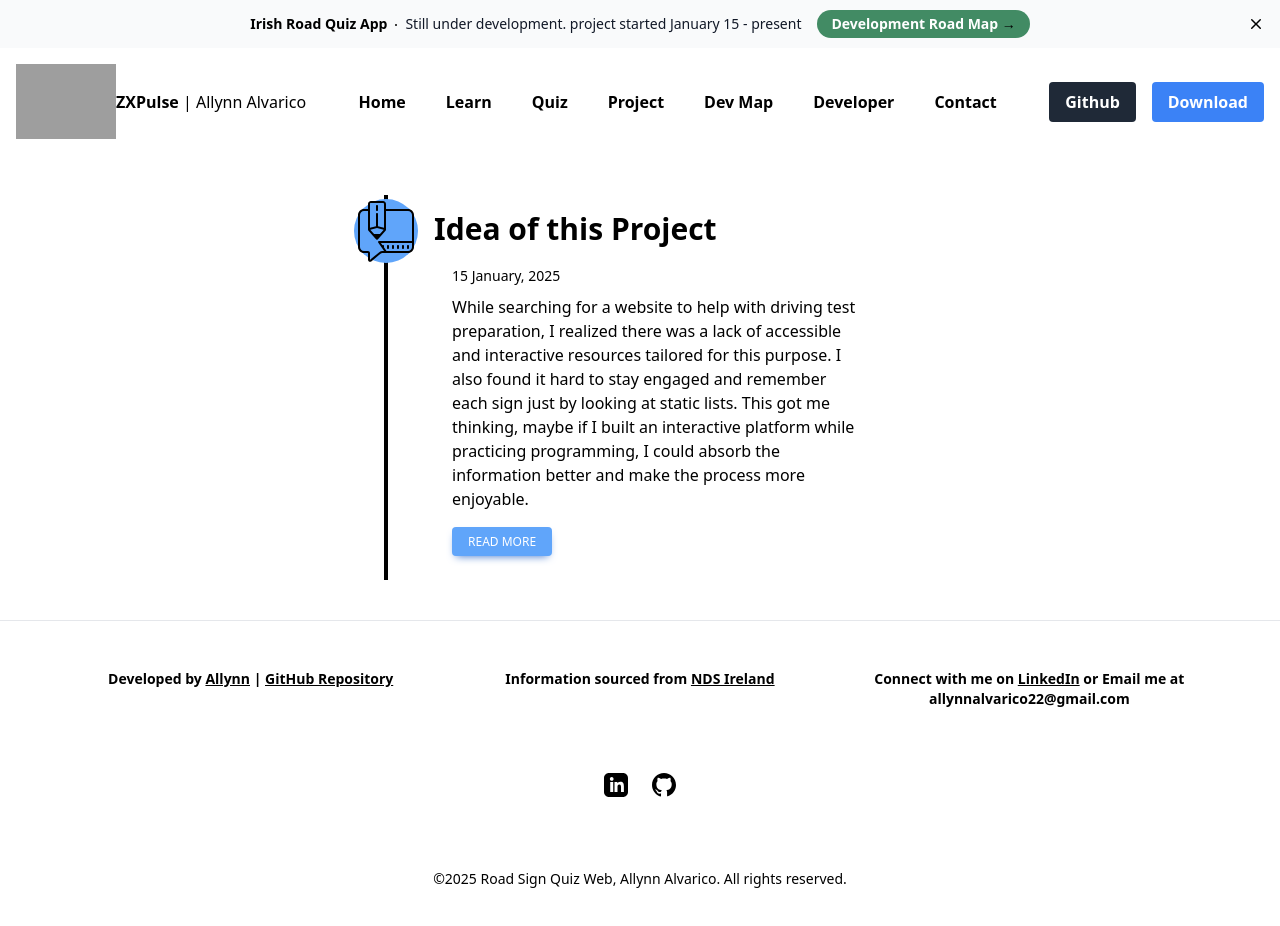
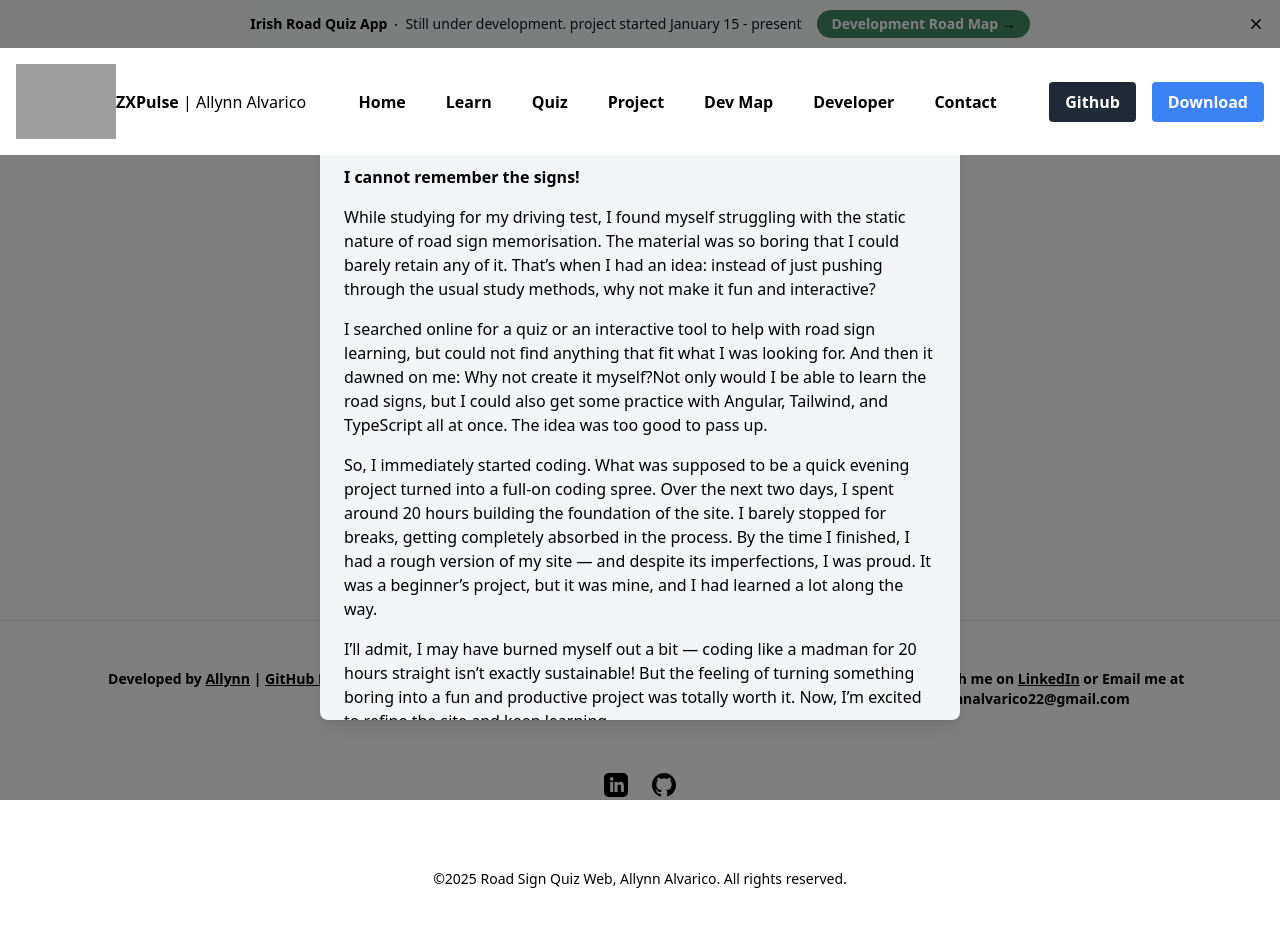
Before and after one commit to AllynnAlvarico/AngularRoadWeb, an Angular app: page /timeline in a window 1280 px wide. Both pictures are taken after a click on the button "READ MORE". Shown: the top 926 px of the page. Built offline with nearby package versions, Linux system fonts and the light colour scheme; grey boxes are pictures that could not be loaded.

Commit message:
added a blog post

```diff
--- /dev/null
+++ b/src/app/development-map/modal-component/modal-component.component.css
@@ -0,0 +1,27 @@
+section {
+  @apply bg-gray-100 rounded-lg shadow-lg;
+  @apply w-11/12 md:w-2/3 lg:w-1/2 max-h-[80vh] overflow-auto;
+}
+header {
+  @apply flex justify-between items-center border-b p-4;
+}
+
+article {
+  @apply p-6 space-y-4;
+}
+
+h2 {
+  @apply text-lg font-bold;
+}
+h3 {
+  @apply font-bold;
+}
+a {
+  @apply text-blue-400 underline italic;
+}
+.headBtnClose {
+  @apply text-gray-500 hover:text-gray-700 text-xl;
+}
+.btnClose {
+  @apply px-4 py-2 bg-gray-300 rounded-md mr-2;
+}
--- /dev/null
+++ b/src/app/development-map/modal-component/modal-component.component.html
@@ -0,0 +1,19 @@
+<div #modalRef class="fixed inset-0 bg-black bg-opacity-50 flex items-center justify-center" *ngIf="openModal">
+  <section>
+    <header>
+      <h2>{{headTitle}}</h2>
+      <button (click)="closeModal()" class="headBtnClose">&times;</button>
+    </header>
+    <article>
+      <h3>{{ subheader }}</h3>
+      <p>{{ para1 }}</p>
+      <p>{{ para2 }}</p>
+      <p>{{ para3 }}</p>
+      <p>{{ message }}</p>
+      <a href="https://allynnalvarico.github.io/RoadSignQuizWeb.io/" target="_blank">Here is the Link!</a>
+    </article>
+    <div class="border-t p-4">
+      <button (click)="closeModal()" class="btnClose">Close</button>
+    </div>
+  </section>
+</div>
--- /dev/null
+++ b/src/app/development-map/modal-component/modal-component.component.ts
@@ -0,0 +1,60 @@
+import { Component, OnInit, ViewChild, ElementRef } from '@angular/core';
+import { NgIf } from '@angular/common';
+import {ModalService} from '../service/modal.service';
+
+@Component({
+  selector: 'app-modal-component',
+  standalone: true,
+  imports: [NgIf],
+  templateUrl: './modal-component.component.html',
+  styleUrl: './modal-component.component.css'
+})
+export class ModalComponentComponent implements OnInit {
+
+  openModal: boolean = false;
+
+  headTitle:string = '';
+  subheader:string = '';
+  message:string = '';
+  para1:string = '';
+  para2:string = '';
+  para3:string = '';
+
+  @ViewChild('modalRef') modal!: ElementRef<HTMLDivElement>;
+
+  constructor(private modalService: ModalService) {}
+
+  ngOnInit(): void {
+    this.modalService.modalState$.subscribe(state => {
+      this.openModal = state;
+    });
+    this.blogOne();
+
+  }
+  closeModal() {
+    this.modalService.closeModal();
+  }
+
+  blogOne(){
+    this.headTitle = "My Driving Test Was Just Around the Corner";
+    this.subheader = "I cannot remember the signs!"
+    this.para1 =
+      "While studying for my driving test, " +
+      "I found myself struggling with the static nature of road sign memorisation. " +
+      "The material was so boring that I could barely retain any of it. " +
+      "That’s when I had an idea: instead of just pushing through the usual study methods, why not make it fun and interactive?";
+    this.para2 =
+      "I searched online for a quiz or an interactive tool to help with road sign learning, " +
+      "but could not find anything that fit what I was looking for. " +
+      "And then it dawned on me: Why not create it myself?" +
+      "Not only would I be able to learn the road signs, " +
+      "but I could also get some practice with Angular, Tailwind, and TypeScript all at once. " +
+      "The idea was too good to pass up.";
+    this.para3 =
+      "So, I immediately started coding. What was supposed to be a quick evening project turned into a full-on coding spree. Over the next two days, I spent around 20 hours building the foundation of the site. I barely stopped for breaks, getting completely absorbed in the process. By the time I finished, I had a rough version of my site — and despite its imperfections, I was proud. It was a beginner’s project, but it was mine, and I had learned a lot along the way."
+    this.message =
+      "I’ll admit, I may have burned myself out a bit — coding like a madman for 20 hours straight isn’t exactly sustainable! But the feeling of turning something boring into a fun and productive project was totally worth it. Now, I’m excited to refine the site and keep learning."
+
+  }
+
+}
--- /dev/null
+++ b/src/app/development-map/service/modal.service.ts
@@ -0,0 +1,20 @@
+import { Injectable } from '@angular/core';
+import { BehaviorSubject } from 'rxjs';
+
+@Injectable({
+  providedIn: 'root'
+})
+export class ModalService {
+  private modalState = new BehaviorSubject<boolean>(false);
+  modalState$ = this.modalState.asObservable(); // Observable to subscribe to
+  // The "$" is a naming convention in Angular
+  // this is to signal the dev that this is an Observable not a
+  // typical variable.
+  openModal() {
+    this.modalState.next(true);
+  }
+
+  closeModal() {
+    this.modalState.next(false);
+  }
+}
--- a/src/app/development-map/timeline/timeline.component.css
+++ b/src/app/development-map/timeline/timeline.component.css
@@ -36,6 +36,3 @@ button {
   @apply hover:bg-blue-600 hover:shadow-[0_8px_9px_-4px_rgba(59,113,202,0.3),0_4px_18px_0_rgba(59,113,202,0.2)];
   /*@apply focus:bg-blue-600 focus:shadow-[0_8px_9px_-4px_rgba(59,113,202,0.3),0_4px_18px_0_rgba(59,113,202,0.2)] focus:outline-none focus:ring-0;*/
 }
-.modal {
-  @apply transform -translate-y-full scale-150  relative w-10/12 md:w-1/2 h-1/2 md:h-3/4 bg-white rounded shadow-lg transition-opacity transition-transform duration-300;
-}
--- a/src/app/development-map/timeline/timeline.component.html
+++ b/src/app/development-map/timeline/timeline.component.html
@@ -22,7 +22,7 @@
         maybe if I built an interactive platform while practicing programming,
         I could absorb the information better and make the process more enjoyable.
       </p>
-      <button (click)="modalAction(true)">Read more</button>
+      <button (click)="openModal()">Read more</button>
     </article>
   </li>
 
@@ -82,4 +82,4 @@
 <!--    </article>-->
 <!--  </li>-->
 </ol>
-<div *ngIf="openModal"> </div>
+<app-modal-component *ngIf="openModal"></app-modal-component>
--- a/src/app/development-map/timeline/timeline.component.ts
+++ b/src/app/development-map/timeline/timeline.component.ts
@@ -1,21 +1,27 @@
 import { Component } from '@angular/core';
 import {RouterLink} from '@angular/router';
-import {NgIf} from '@angular/common';
+import {NgClass, NgIf} from '@angular/common';
+import {ModalComponentComponent} from '../modal-component/modal-component.component';
+import { ModalService } from '../service/modal.service';
+
 
 @Component({
   selector: 'app-timeline',
   standalone: true,
   imports: [
     RouterLink,
-    NgIf
+    NgIf,
+    NgClass,
+    ModalComponentComponent
   ],
   templateUrl: './timeline.component.html',
   styleUrl: './timeline.component.css'
 })
 export class TimelineComponent {
-  openModal: boolean = false;
+  constructor(private modalService: ModalService) {}
 
-  modalAction(choice:boolean){
-    this.openModal = choice;
+  openModal() {
+    this.modalService.openModal();
+    // Call the service function to open the modal
   }
 }
```
Also changed, not shown: 1 other file (tests, documents, lock files or other folders).
